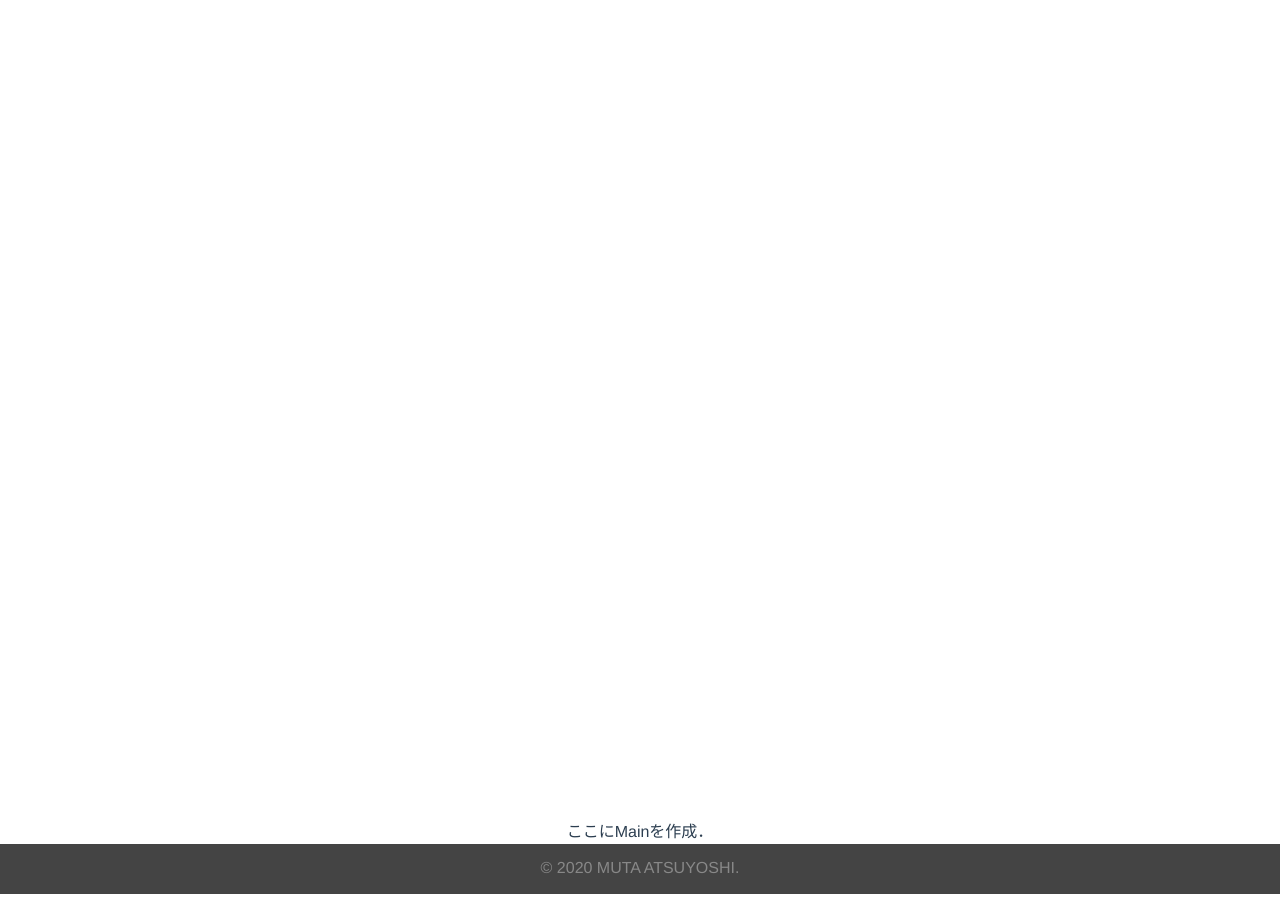
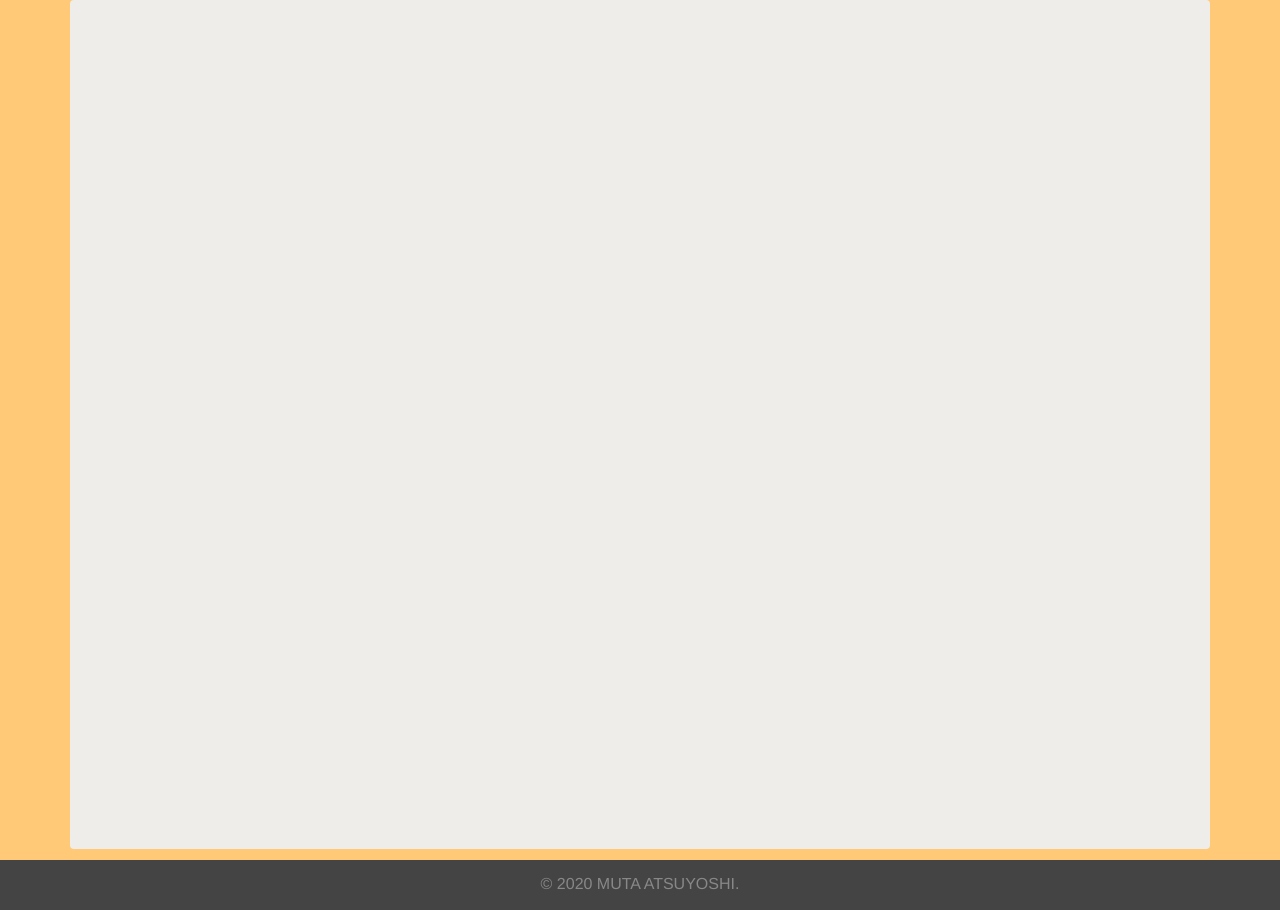
Before and after one commit to Atsu1314/My_Portfolio, a Vue app in the folder portfolio_project/: page / in a window 1280 px wide. Both pictures are taken after a click on the element "Get in". Built offline with nearby package versions, Linux system fonts and the light colour scheme; a web font is replaced by a local one.

Commit message:
add Main

```diff
--- a/portfolio_project/src/App.vue
+++ b/portfolio_project/src/App.vue
@@ -1,7 +1,7 @@
 <template>
   <div id="app">
-    <Top :class="{welcome: get_in}" v-on:getIn="getIn()"></Top>
-    <Main v-show="get_in" :class="{show: get_in}"></Main>
+    <Top v-show="!delete_top" :class="{welcome: get_in}" v-on:getIn="getIn()"></Top>
+    <Main v-show="delete_top" :class="{show: get_in}" :showMain="get_in"></Main>
     <Footer/>
   </div>
 </template>
@@ -21,12 +21,14 @@ export default {
   data(){
     return{
       get_in: false,
+      delete_top: false,
     }
   },
   methods: {
     getIn() {
       this.get_in = true
-    }
+      setTimeout(() => this.delete_top = true,600)
+    },
   }
 }
 </script>
@@ -38,15 +40,10 @@ export default {
   -moz-osx-font-smoothing: grayscale;
   text-align: center;
   color: #2c3e50;
-  margin-top: 20px;
 }
 
 .welcome{
   background: white!important;
   transition: all 600ms 0s ease;
 }
-
-.show{
-  transition: all 600ms 0s ease;
-}
 </style>
--- a/portfolio_project/src/views/Main.vue
+++ b/portfolio_project/src/views/Main.vue
@@ -1,13 +1,69 @@
 <template lang="html">
-  <div class="">
-    ここにMainを作成．
+  <div class="origin" :class="{show : show_main(), move2: move2}" >
+    <div v-show="move2" class="btn container" :class="{btn_after : move3}"></div>
   </div>
 </template>
 
 <script>
 export default {
+  props: {
+    showMain : {
+      type: Boolean,
+      default: false
+    }
+  },
+  data() {
+    return {
+      move1 : false,
+      move2 : false,
+      move3 : false,
+    }
+  },
+  methods:{
+    move() {
+      setTimeout(() => this.move1 = true, 700),
+      setTimeout(() => this.move2 = true, 1000),
+      setTimeout(() => this.move3 = true, 1200)
+    },
+    show_main() {
+      if (this.showMain === true) {
+        setTimeout(this.move(),0)
+      }
+      return this.showMain
+    }
+  }
 }
 </script>
 
 <style lang="css" scoped>
+.show{
+  height: 860px;
+  transition: all 600ms 0ms ease;
+}
+
+.btn{
+  width: 0px;
+  height: 0px;
+  background-color: #ffc978;
+  opacity: 0;
+  /* transition: all 700ms 0ms ease; */
+}
+
+.btn_after {
+  width: 1200px;
+  height: 860px;
+  background-color: #eee;
+  opacity: 1;
+  transition: all 2000ms 0ms ease;
+}
+
+.move1{
+  background-color:#ffc99b;
+  transition: all 700ms 0ms ease;
+}
+
+.move2{
+  background-color:#ffc978;
+  transition: all 700ms 0ms ease;
+}
 </style>
--- a/portfolio_project/src/views/Top.vue
+++ b/portfolio_project/src/views/Top.vue
@@ -42,7 +42,6 @@ div{
   font-family: 'Sawarabi Mincho', sans-serif;
   font-size: 90px;
   user-select: none;
-  /* text-shadow: 4px 4px 4px #aaa; */
   spacing: 0.1em;
   line-height: 1.2em;
 }
```
